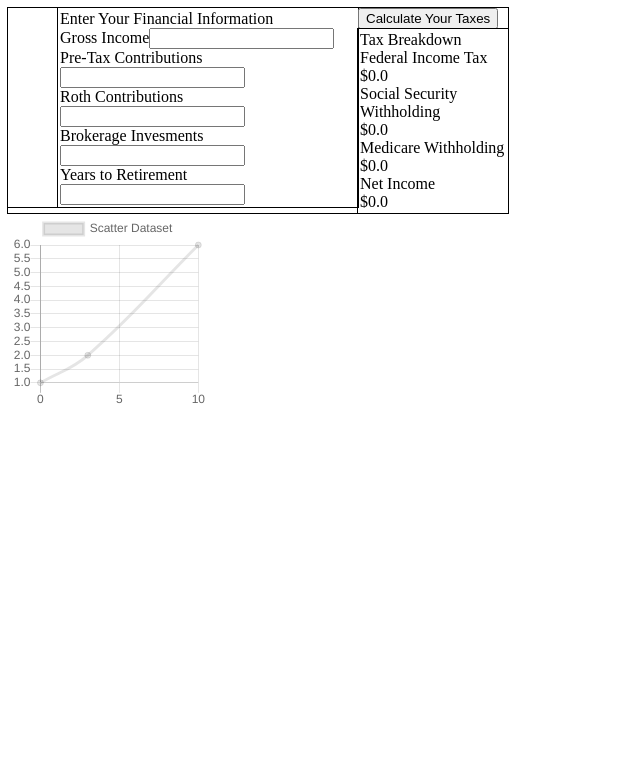
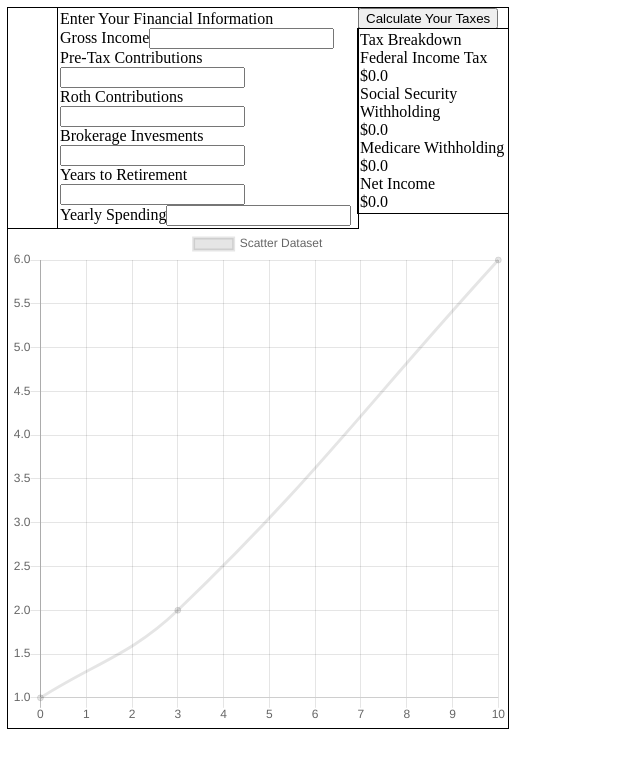
Before and after one commit to IanPFoertsch/taxCalculator, a website: page index.html in a window 1280 px wide. Shown: the whole page, without its empty margins (0-640 px from the left). Drawn offline with nearby package versions, Linux system fonts and the light colour scheme.

Commit message:
extracted canvas building to a DOM element class

```diff
--- a/index.html
+++ b/index.html
@@ -16,48 +16,16 @@
   <script src="scripts/document-listeners/document-prepare.js"></script>
 
   <script src="scripts/dom-elements/dom-element.js"></script>
+  <script src="scripts/dom-elements/button.js"></script>
+  <script src="scripts/dom-elements/chart-holder.js"></script>
   <script src="scripts/dom-elements/table-element.js"></script>
   <script src="scripts/dom-elements/title-row-element.js"></script>
   <script src="scripts/dom-elements/row.js"></script>
-  <script src="scripts/dom-elements/button.js"></script>
 </head>
 <body>
   <div class="left-bar">
   </div>
   <div class = "main">
   </div>
-  <div class="chart-holder">
-    <canvas id="myChart" width="200" height="200"></canvas>
-    <script>
-    var ctx = document.getElementById("myChart");
-    var scatterChart = new Chart(ctx, {
-        type: 'line',
-        data: {
-            datasets: [{
-                label: 'Scatter Dataset',
-                data: [{
-                    x: 0,
-                    y: 1
-                }, {
-                    x: 3,
-                    y: 2
-                }, {
-                    x: 10,
-                    y: 6
-                }],
-                fill: false
-            }]
-        },
-        options: {
-            scales: {
-                xAxes: [{
-                    type: 'linear',
-                    position: 'bottom'
-                }]
-            }
-        }
-    });
-    </script>
-  </div>
 </body>
 </html>
--- a/scripts/calculators/value-calculator.js
+++ b/scripts/calculators/value-calculator.js
@@ -1,27 +1,5 @@
 'use-strict';
 function ValueCalculator() {}
-
-ValueCalculator.investmentValue = function(
-  //ASSUMES CONTRIBUTIONS OCCUR AT BEGINING
-  //THIS HAS A LARGER EFFECT WHEN THE INVESTMENT PERIOD IS LONGER
-  presentBalance,
-  interestRate,
-  numberOfYears,
-  annualContribution
-) {
-  var compoundedRate = Math.pow((interestRate + 1), numberOfYears);
-  var compoundedPrinciple = presentBalance * compoundedRate;
-  var compoundedContributions;
-
-  if (interestRate === 0) {
-    compoundedContributions = annualContribution * numberOfYears;
-  } else {
-    compoundedContributions = annualContribution * ((compoundedRate - 1) / interestRate);
-  }
-
-  return compoundedPrinciple + compoundedContributions;
-};
-
 
 ValueCalculator.singlePeriodCompounding = function(startingBalance, interestRate) {
   return startingBalance * (1 + interestRate);
@@ -44,6 +22,5 @@ ValueCalculator.projectInvestmentGrowth = function(
     mapping.push({[timeIndex]: runningBalance});
   });
 
-
   return mapping;
 };
--- a/scripts/document-listeners/document-prepare.js
+++ b/scripts/document-listeners/document-prepare.js
@@ -5,6 +5,7 @@ document.addEventListener("DOMContentLoaded", function() {
     { label: 'Roth Contributions', type: 'number' },
     { label: 'Brokerage Invesments', type: 'number' },
     { label: 'Years to Retirement', type: 'number' },
+    { label: 'Yearly Spending', type: 'number' }
   ];
 
   var newTable =  new InputTableElement({
@@ -26,12 +27,20 @@ document.addEventListener("DOMContentLoaded", function() {
     ]
   }, '.main');
 
+
+  var chart = new ChartHolder({
+    cssClasses: ['chart-holder'],
+    height: 200,
+    width: 200
+  }, '.main');
+
   var button = new Button({
     text: 'Calculate Your Taxes',
     onClick: function() {
       var person = personListener.getInput();
       var taxes = TaxCalculator.calculateTaxes(person);
       outTable.update(taxes);
+
       //have to perform the tax calculations here, then feed the
       //correctly labelled values to the output table
     }
@@ -40,4 +49,5 @@ document.addEventListener("DOMContentLoaded", function() {
   button.prepare();
   newTable.prepare();
   outTable.prepare();
+  chart.prepare();
 });
--- /dev/null
+++ b/scripts/dom-elements/chart-holder.js
@@ -0,0 +1,49 @@
+function ChartHolder(config, parentIdentifier) {
+  DOMElement.call(this, config, parentIdentifier);
+  this.type = 'Div';
+}
+
+ChartHolder.protoype = Object.create(DOMElement.prototype);
+
+ChartHolder.prototype.prepare = function() {
+  DOMElement.prototype.prepare.call(this);
+
+  //TODO: extract this out to the CanvasHandler
+  this.canvas = document.createElement('Canvas');
+  this.canvas.width = this.config.width;
+  this.canvas.height = this.config.height;
+
+  this.element.className += this.config.cssClasses;
+  this.element.appendChild(this.canvas);
+  this.drawChart(this.canvas);
+};
+
+ChartHolder.prototype.drawChart = (canvas) => {
+  this.chart =  new Chart(canvas, {
+    type: 'line',
+    data: {
+      datasets: [{
+        label: 'Scatter Dataset',
+        data: [{
+          x: 0,
+          y: 1
+        }, {
+          x: 3,
+          y: 2
+        }, {
+          x: 10,
+          y: 6
+        }],
+        fill: false
+      }]
+    },
+    options: {
+      scales: {
+        xAxes: [{
+          type: 'linear',
+          position: 'bottom'
+        }]
+      }
+    }
+  });
+};
--- a/scripts/dom-elements/dom-element.js
+++ b/scripts/dom-elements/dom-element.js
@@ -13,7 +13,8 @@ DOMElement.prototype.prepare = function() {
     this.element.classList.add(cssClass);
   });
 
-  console.log(parent);
+  //This should possibly be called manually later in order to preserve
+  //ordering
   parent.appendChild(this.element);
   if (typeof this.prepareChildren === "function") {
     this.prepareChildren();
--- a/scripts/dom-elements/table-element.js
+++ b/scripts/dom-elements/table-element.js
@@ -17,7 +17,6 @@ TableElement.prototype.prepare = function() {
 
 
 TableElement.prototype.prepareChildren = function() {
-  console.log('preparing the title row');
   this.titleRow.prepare();
 
   _.each(this.rows, function(row) {
```
Also changed, not shown: spec/jasmine_examples/value-calculator-spec.js (+2 -65 lines).
